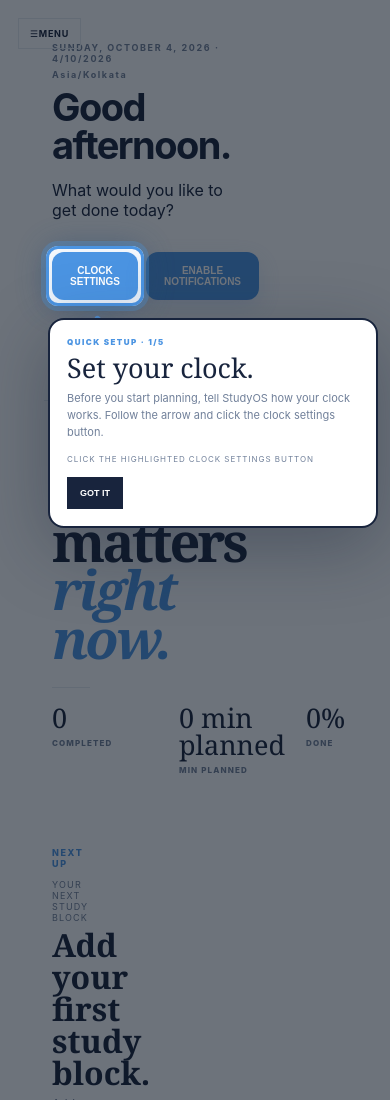
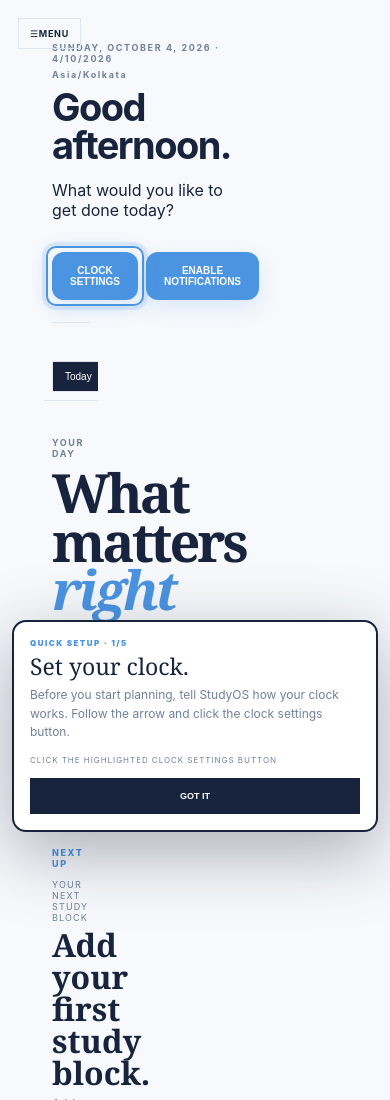
Before and after one commit to aanyajawahirani-hub/study-os, a website: page index.html in a window 390 px wide. Shown: the top 1100 px of the page. Drawn offline with Linux system fonts and the light colour scheme.

Commit message:
fix: simplify mobile first-run tutorial

```diff
--- a/index.html
+++ b/index.html
@@ -1786,30 +1786,21 @@
 <style id="clock-tutorial-ui">
   #clockTutorialLayer{
     position:fixed;inset:0;z-index:2147483000;pointer-events:none;
-    isolation:isolate;
-  }
-  /* The spotlight itself creates the darkened page. This is more reliable than a
-     full-screen shade because it guarantees a real transparent hole around the target. */
+  }
+  /* Tutorial guidance must never alter, blur, or visually obscure the page. */
   #clockTutorialShade{display:none}
   #clockTutorialSpotlight{
     position:fixed;z-index:1;border:3px solid #4b94e2;border-radius:12px;
     background:transparent;
-    box-shadow:
-      0 0 0 5px rgba(75,148,226,.30),
-      0 0 0 9999px rgba(10,18,30,.58),
-      0 0 32px rgba(75,148,226,.45);
+    box-shadow:0 0 0 5px rgba(75,148,226,.18),0 0 22px rgba(75,148,226,.18);
     pointer-events:none;
-    transition:
-      left .38s cubic-bezier(.2,.8,.2,1),
-      top .38s cubic-bezier(.2,.8,.2,1),
-      width .38s cubic-bezier(.2,.8,.2,1),
-      height .38s cubic-bezier(.2,.8,.2,1);
+    transition:left .22s ease,top .22s ease,width .22s ease,height .22s ease;
   }
   #clockTutorialCard{
     position:fixed;z-index:4;width:min(340px,calc(100vw - 28px));padding:20px 20px 18px;
     background:#fff;color:#18243d;border:2px solid #18243d;border-radius:16px;
     box-shadow:0 20px 70px rgba(23,35,55,.35);pointer-events:auto;
-    transition:all .38s cubic-bezier(.2,.8,.2,1);
+    transition:opacity .18s ease,transform .18s ease;
   }
   #clockTutorialArrow{
     position:fixed;z-index:3;font-size:34px;line-height:1;color:var(--accent);
@@ -1847,8 +1838,16 @@
   .clock-tutorial-action:hover{background:var(--accent);border-color:var(--accent)}
   #clockTutorialLayer.tutorial-hidden{display:none}
   @media(max-width:700px){
-    #clockTutorialCard{width:min(330px,calc(100vw - 24px));padding:17px}
+    #clockTutorialSpotlight{border-width:2px;border-radius:10px;box-shadow:0 0 0 4px rgba(75,148,226,.14),0 0 16px rgba(75,148,226,.12)}
+    #clockTutorialArrow{display:none}
+    #clockTutorialCard{
+      left:12px !important;right:12px !important;bottom:12px !important;top:auto !important;
+      width:auto !important;padding:16px;border-radius:14px;
+    }
     #clockTutorialCard:after{display:none}
+    .clock-tutorial-title{font-size:23px}
+    .clock-tutorial-copy{font-size:12px}
+    .clock-tutorial-action{width:100%;padding:12px}
   }
 </style>
 <script id="clock-tutorial">
@@ -1962,7 +1961,7 @@
     state.step=step;state.active=true;
     ensureLayer();
     $("clockTutorialLayer").classList.remove("tutorial-hidden");
-    if(step>=1){
+    if(step>=1 && step<=3){
       setup.classList.add("open");
       setup.style.display="grid";
       setup.style.zIndex="9999";
@@ -2033,10 +2032,9 @@
       return;
     }
     if(b?.id==="clockTutorialAction"){
-      if(state.step===0)openStep(0);
-      else if(state.step===1)openStep(1);
-      else if(state.step===2)openStep(2);
-      else if(state.step===3)openStep(3);
+      // "Got it" is a navigation control, not a second click on the same target.
+      // It moves the guide forward without changing the underlying page layout.
+      if(state.step<4)openStep(state.step+1);
       else finish();
     }
   },true);
```
